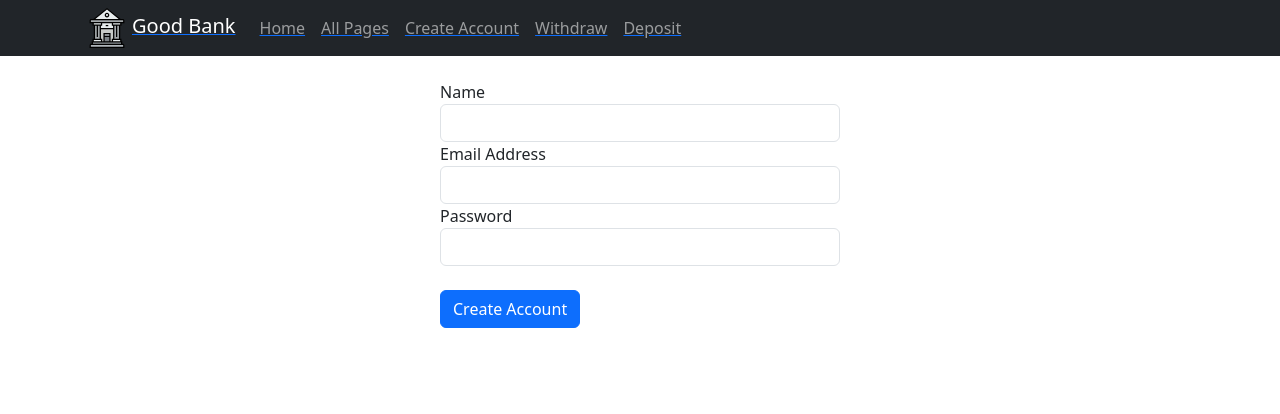
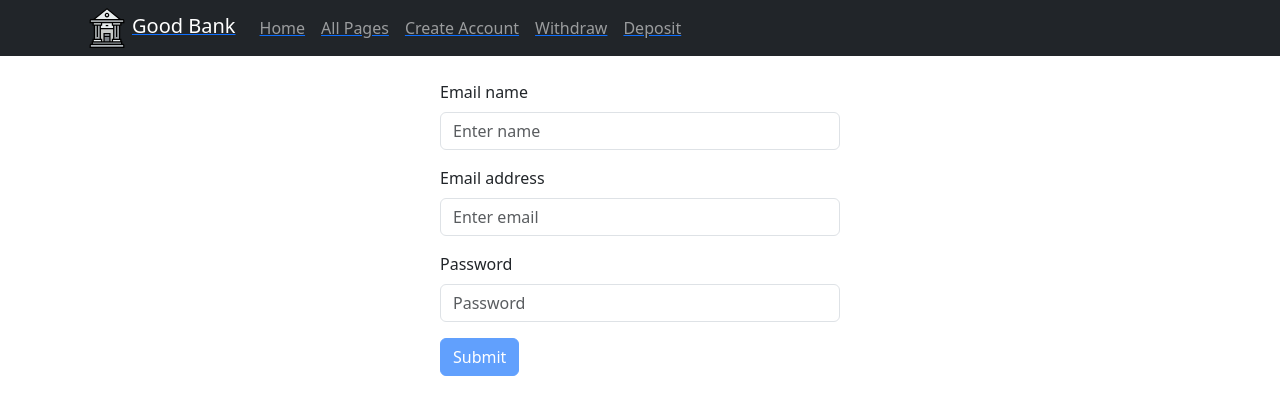
Before and after one commit to DostonSuhrobov/Bad_Bank, a React (Create React App) app: page /#/create_account in a window 1280 px wide. Shown: the top 414 px of the page. Built offline with nearby package versions, Linux system fonts and the light colour scheme; the HTML template or start-up script is replaced by a standard one.

Commit message:
Update create_account.js

```diff
--- a/src/create_account.js
+++ b/src/create_account.js
@@ -1,95 +1,142 @@
 import React from 'react';
 import * as ReactBootstrap from 'react-bootstrap';
-import * as Yup from 'yup';
-import { Formik, Field, Form } from 'formik';
+import { useFormik } from 'formik';
 import 'bootstrap/dist/css/bootstrap.min.css';
+
 
 import { UserContext } from './createContext.js';
 
+
+const initialValues = {
+    name: '',
+    email: '',
+    password: ''
+  };
+
+  const onSubmit = values => {
+    console.log('Form data : ', values);
+  };
+
+  const validate = values => {
+    // values.name values.email values.password
+    // errors.name errors.email errors.chanel
+    // errors.name = 'This field is required'
+    let errors = {};
+
+    if (!values.name) {
+      errors.name = 'Required';
+    }
+    if (!values.email) {
+      errors.email = 'Required';
+    } else if (
+      !/^[a-zA-Z0-9.!#$%&'*+/=?^_`{|}~-]+@[a-zA-Z0-9-]+(?:\.[a-zA-Z0-9-]+)*$/i.test(
+        values.email
+      )
+    ) {
+      errors.email = 'Not Valid Email';
+    }
+    if (!values.password) {
+      errors.password = 'Required';
+    } else if (!/^(?=.*\d).{8,}$/i.test(values.password)) {
+      errors.password = 'Minimum 8 characters required !';
+    }
+
+    return errors;
+  };
+
+
+
+
 function CreateAccount() {
+
   const [info, setInfo] = React.useContext(UserContext);
+
+
+
+    const formik = useFormik({
+        initialValues,
+        onSubmit,
+        validate
+    });
+
+    console.log('Form values : ', formik.values); // getting the values from fornik
+    console.log('Form Errors : ', formik.errors); // this one is for seeing the errrors
+
+    function thisOne(e) {
+        e.preventDefault();
+        setInfo([...info,formik.values.name,formik.values.email, formik.values.password]);
+        formik.values.name = '';
+        formik.values.email = '';
+        formik.values.password = '';
+    }
+
+
 
   return (
     <div style={{ margin: 'auto', width: '400px' }}>
-      <Formik
-        initialValues={{ name: '', email: '', subject: '' }}
-        onSubmit={values => {
-          setInfo([...info, values.name, values.email, values.subject]);
-        }}
-        validationSchema={Yup.object({
-          name: Yup.string()
-            .max(15, 'Must be 15 characters or less')
-            .required('Name is required'),
-          subject: Yup.string()
-            .required('Subject is required')
-            .min(8),
-          email: Yup.string()
-            .email('Invalid email address')
-            .required('Email is required')
-        })}
-      >
-        {formik => (
-          <Form>
-            <div className="form-group">
-              <label htmlFor="name">Name</label>
-              <Field
-                name="name"
-                className={
-                  formik.touched.name && formik.errors.name
-                    ? 'form-control is-invalid'
-                    : 'form-control'
-                }
-                type="text"
-              />
-              {formik.touched.name && formik.errors.name ? (
-                <div className="invalid-feedback">{formik.errors.name}</div>
-              ) : null}
-            </div>
 
-            <div className="form-group">
-              <label htmlFor="email">Email Address</label>
-              <Field
+        <ReactBootstrap.Form>
+        <ReactBootstrap.Form.Group className="mb-3" controlId="formBasicEmail">
+
+                <ReactBootstrap.Form.Label>Email name</ReactBootstrap.Form.Label>
+                <ReactBootstrap.Form.Control
+                 type="text"
+                 name="name"
+                 placeholder="Enter name"
+                 onChange={formik.handleChange}
+                 value={formik.values.name}/>
+
+                 {formik.errors.name ? (
+                    <div style={{ color: 'red' }}> {formik.errors.name}</div>
+                    ) : null}
+
+            </ReactBootstrap.Form.Group>
+
+            <ReactBootstrap.Form.Group className="mb-3" controlId="formBasicEmail">
+
+                <ReactBootstrap.Form.Label>Email address</ReactBootstrap.Form.Label>
+                <ReactBootstrap.Form.Control
+                type="email"
                 name="email"
-                className={
-                  formik.touched.email && formik.errors.email
-                    ? 'form-control is-invalid'
-                    : 'form-control'
-                }
-                type="email"
-              />
-              {formik.touched.email && formik.errors.email ? (
-                <div className="invalid-feedback">{formik.errors.email}</div>
-              ) : null}
-            </div>
+                placeholder="Enter email"
+                onChange={formik.handleChange}
+                value={formik.values.email} />
 
-            <div className="form-group">
-              <label htmlFor="subject">Password</label>
-              <Field
-                name="subject"
-                className={
-                  formik.touched.subject && formik.errors.subject
-                    ? 'form-control is-invalid'
-                    : 'form-control'
-                }
+                {formik.errors.email ? (
+                    <div style={{ color: 'red' }}> {formik.errors.email}</div>
+                    ) : null}
+
+            </ReactBootstrap.Form.Group>
+
+            <ReactBootstrap.Form.Group className="mb-3" controlId="formBasicPassword">
+
+                <ReactBootstrap.Form.Label>Password</ReactBootstrap.Form.Label>
+                <ReactBootstrap.Form.Control
                 type="password"
-              />
-              {formik.touched.subject && formik.errors.subject ? (
-                <div className="invalid-feedback">{formik.errors.subject}</div>
-              ) : null}
-            </div>
+                name="password"
+                placeholder="Password"
+                onChange={formik.handleChange}
+                value={formik.values.password} />
 
-            <br />
+                {formik.errors.password ? (
+                    <div style={{ color: 'red' }}> {formik.errors.password}</div>
+                    ) : null}
 
-            <div className="form-group">
-              <button type="submit" className="btn btn-primary">
-                Create Account
-              </button>
-            </div>
-          </Form>
-        )}
-      </Formik>
+
+            </ReactBootstrap.Form.Group>
+
+
+            <ReactBootstrap.Button variant="primary" type="submit" disabled={
+            (!formik.values.name, !formik.values.email, !formik.values.password)
+          }
+            onClick={thisOne}
+          >
+                Submit
+            </ReactBootstrap.Button>
+        </ReactBootstrap.Form>
+
     </div>
-  );
+);
 }
 
 export default CreateAccount;
```
